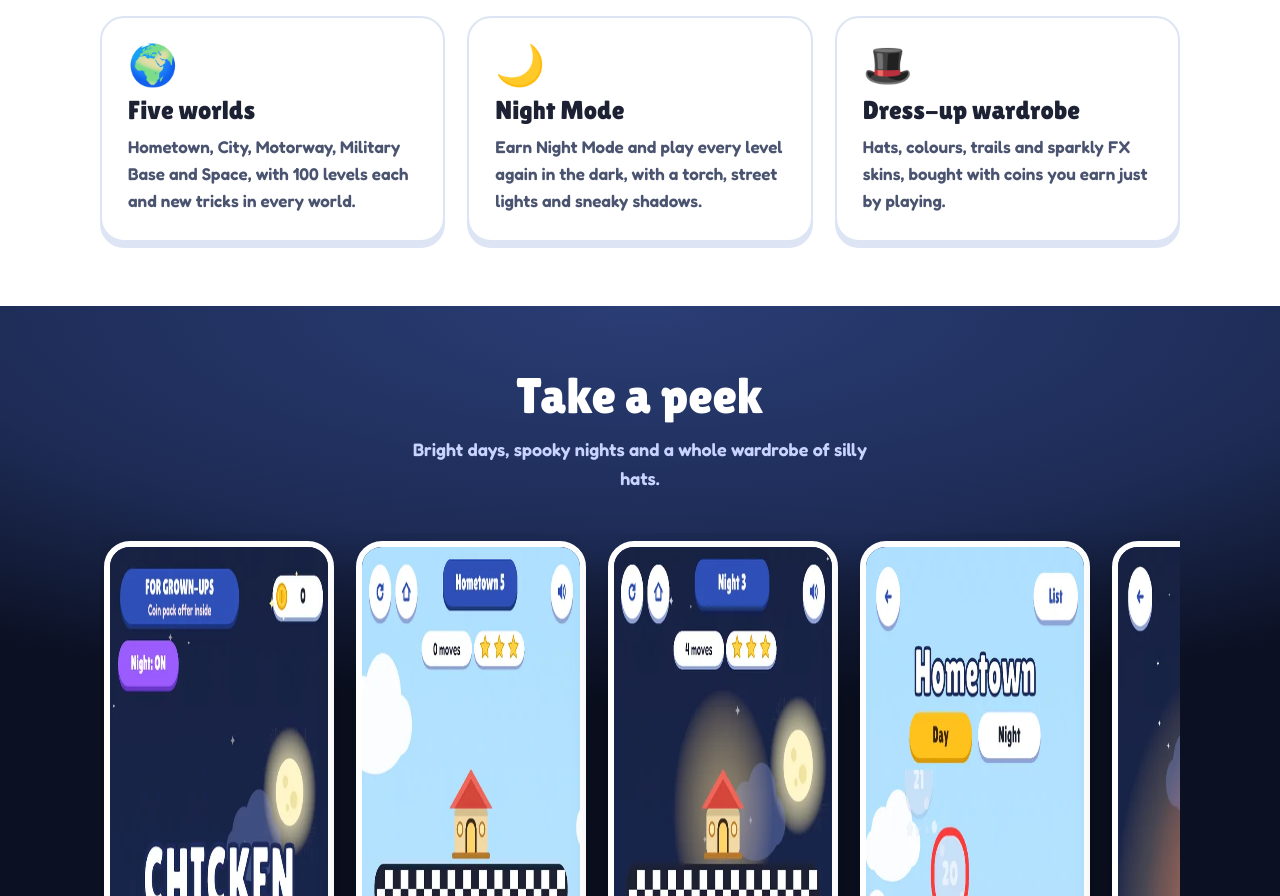
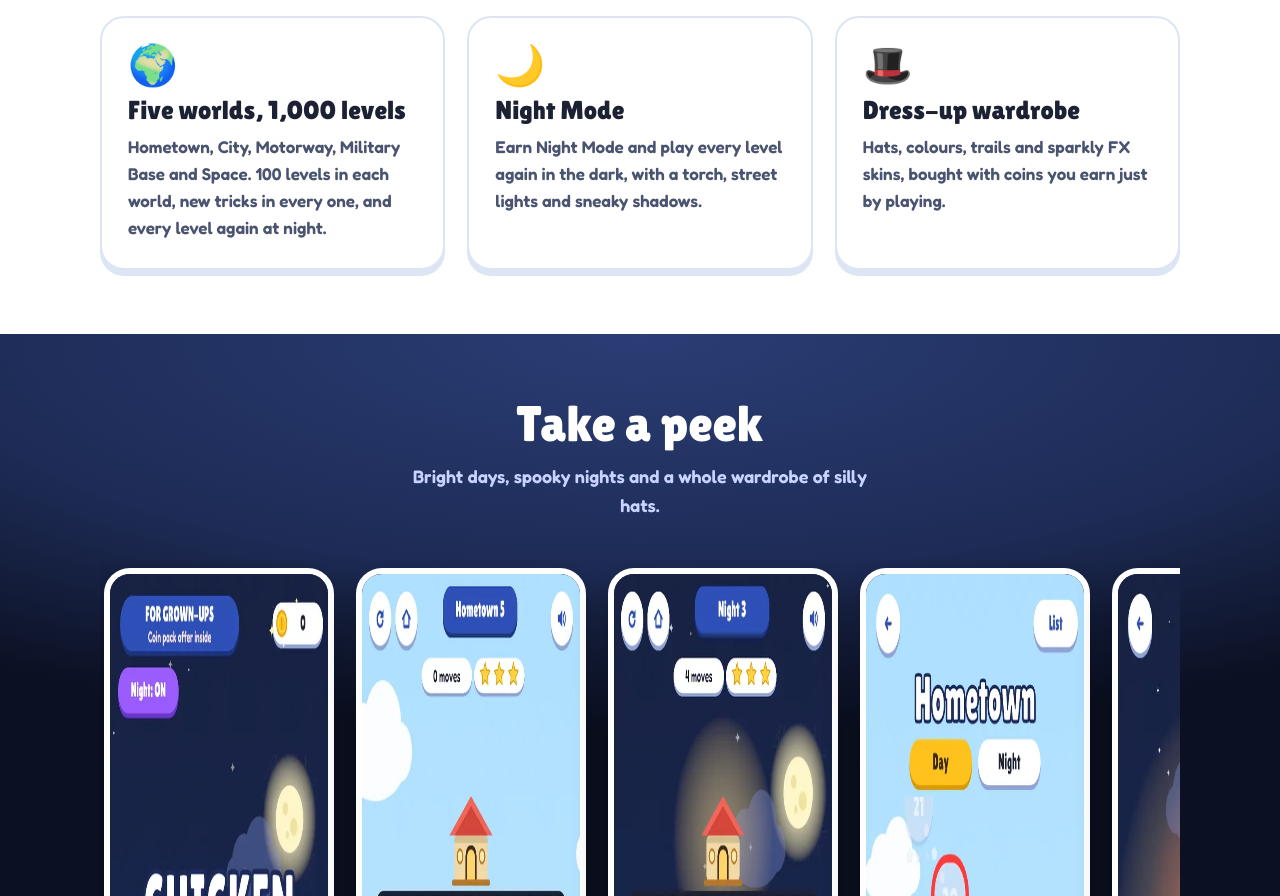
Before and after one commit to labailey/chickencop-site, a plain HTML site: page index.html in a window 1280 px wide. Shown: the part 1246-2142 px from the top of the page. Drawn offline with Linux system fonts and the light colour scheme.

Commit message:
Sell all five worlds and 1,000 levels
Co-Authored-By: Claude Opus 5.5 <noreply@anthropic.com>
Claude-Session: https://claude.ai/code/session_01H37buNi4wCbtXg8H4Jqpn1

```diff
--- a/index.html
+++ b/index.html
@@ -4,13 +4,13 @@
   <meta charset="utf-8">
   <meta name="viewport" content="width=device-width, initial-scale=1, viewport-fit=cover">
   <title>Chicken Cop – Cross the road. Outsmart the cops.</title>
-  <meta name="description" content="Chicken Cop is a cheeky puzzle game for the whole family. Hop across busy roads one square at a time, trick the cop chickens into traffic and get home to the coop. 100 levels in Hometown, every one playable again in Night Mode.">
+  <meta name="description" content="Chicken Cop is a cheeky puzzle game for the whole family. Hop across busy roads one square at a time, trick the cop chickens into traffic and get home to the coop. Five worlds and 1,000 levels, from Hometown to Space, with every level playable again in Night Mode.">
   <meta name="theme-color" content="#2d4fb8">
   <link rel="icon" href="img/favicon.png">
   <link rel="apple-touch-icon" href="img/apple-touch-icon.png">
   <meta property="og:type" content="website">
   <meta property="og:title" content="Chicken Cop">
-  <meta property="og:description" content="Cross the road. Outsmart the cops. A puzzle game for the whole family.">
+  <meta property="og:description" content="Cross the road. Outsmart the cops. Five worlds, 1,000 levels, one cheeky puzzle game for the whole family.">
   <meta property="og:image" content="img/og.jpg">
   <meta name="twitter:card" content="summary_large_image">
   <link rel="stylesheet" href="site.css">
@@ -64,7 +64,7 @@
         <div class="feature"><div class="emoji">🐔</div><h3>One hop at a time</h3><p>Tap a glowing square to hop. Every time you move, the cop chickens move too, so think before you jump.</p></div>
         <div class="feature"><div class="emoji">🚨</div><h3>Out-fox the fuzz</h3><p>Cops chase you when you get close. Lead them into the traffic and watch them get bonked off the board.</p></div>
         <div class="feature"><div class="emoji">⭐</div><h3>Three stars to win</h3><p>Finish in fewer moves to earn more stars. Power-up bubbles help when the road gets busy.</p></div>
-        <div class="feature"><div class="emoji">🌍</div><h3>Five worlds</h3><p>Hometown, City, Motorway, Military Base and Space, with 100 levels each and new tricks in every world.</p></div>
+        <div class="feature"><div class="emoji">🌍</div><h3>Five worlds, 1,000 levels</h3><p>Hometown, City, Motorway, Military Base and Space. 100 levels in each world, new tricks in every one, and every level again at night.</p></div>
         <div class="feature"><div class="emoji">🌙</div><h3>Night Mode</h3><p>Earn Night Mode and play every level again in the dark, with a torch, street lights and sneaky shadows.</p></div>
         <div class="feature"><div class="emoji">🎩</div><h3>Dress-up wardrobe</h3><p>Hats, colours, trails and sparkly FX skins, bought with coins you earn just by playing.</p></div>
       </div>
```
